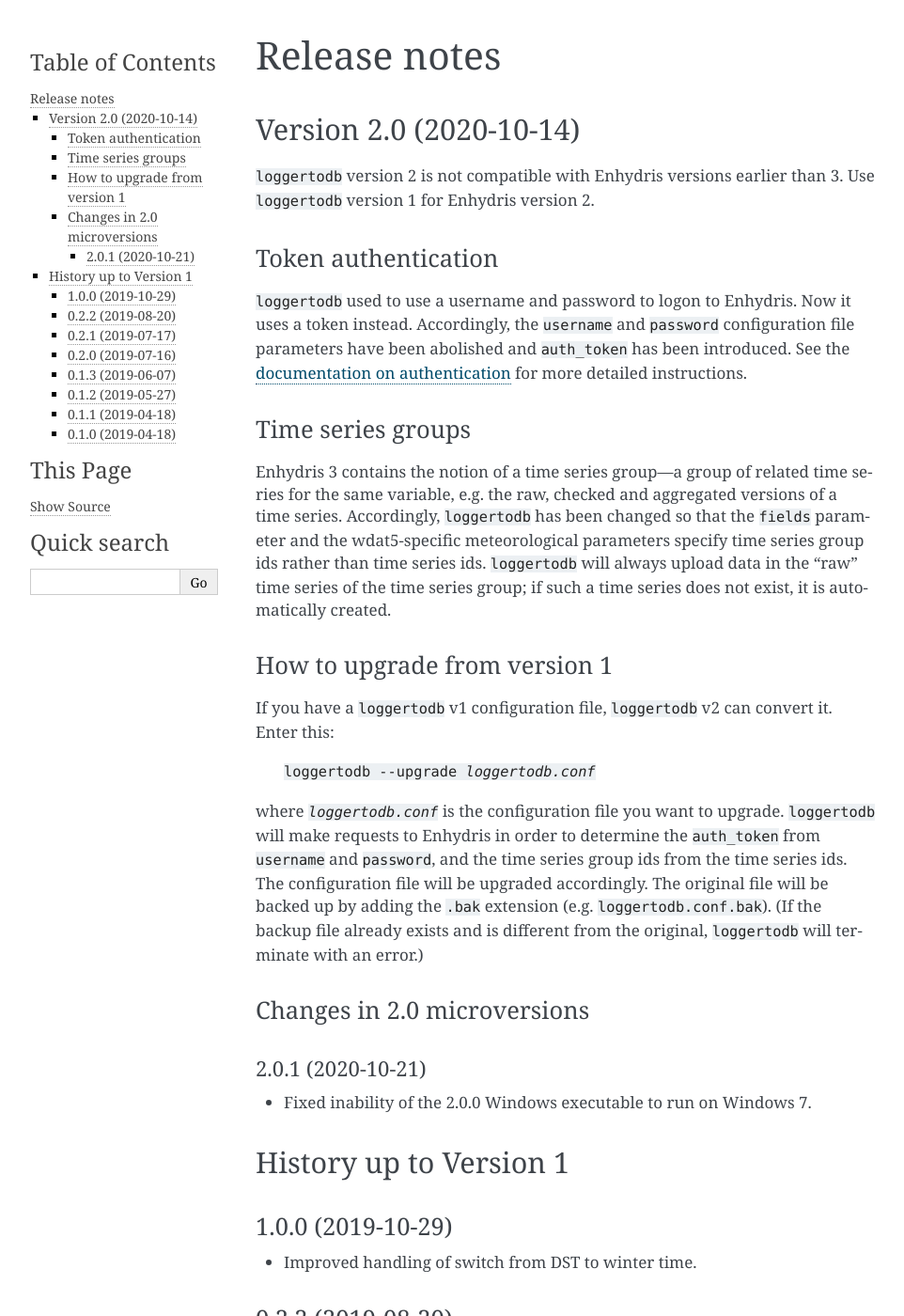
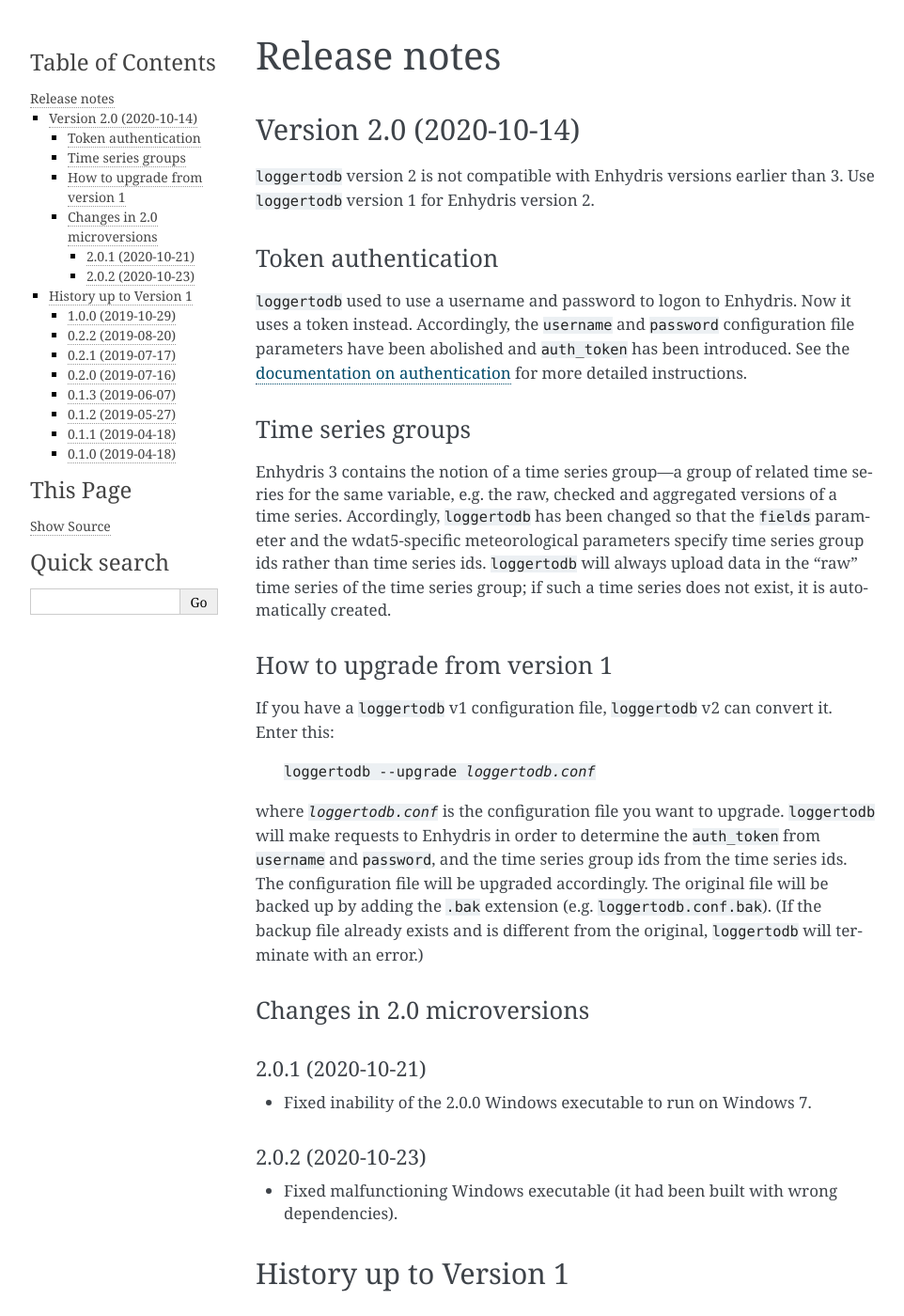
Before and after one commit to openmeteo/loggertodb, a Sphinx documentation site: the page built from docs/release-notes.rst, in a window 1280 px wide and 1400 px high. Shown: the whole window at 94% size, without its empty margins (148-1110 px from the left). Built offline with Sphinx 7.4.7, drawn with Linux system fonts in a browser that asks for light colours.

Commit message:
Ensure dependencies on Windows are upgraded

```diff
--- a/README.rst
+++ b/README.rst
@@ -64,7 +64,9 @@
 
 Next times:
 
- 1. ``rm -r dist loggertodb-windows.spec``
- 2. ``../venv/Scripts/pyinstaller --onefile --name=loggertodb bin/loggertodb-windows``
+ 1. ``../venv/Scripts/pip install -e .`` (to upgrade dependencies if needed)
+ 2. ``../venv/Scripts/python setup.py test``
+ 3. ``rm -r dist loggertodb.spec``
+ 4. ``../venv/Scripts/pyinstaller --onefile --name=loggertodb bin/loggertodb-windows``
 
 After this, ``loggertodb.exe`` should be in the ``dist`` directory.
--- a/docs/release-notes.rst
+++ b/docs/release-notes.rst
@@ -54,6 +54,12 @@
 
 - Fixed inability of the 2.0.0 Windows executable to run on Windows 7.
 
+2.0.2 (2020-10-23)
+^^^^^^^^^^^^^^^^^^
+
+- Fixed malfunctioning Windows executable (it had been built with wrong
+  dependencies).
+
 History up to Version 1
 =======================
 
```
